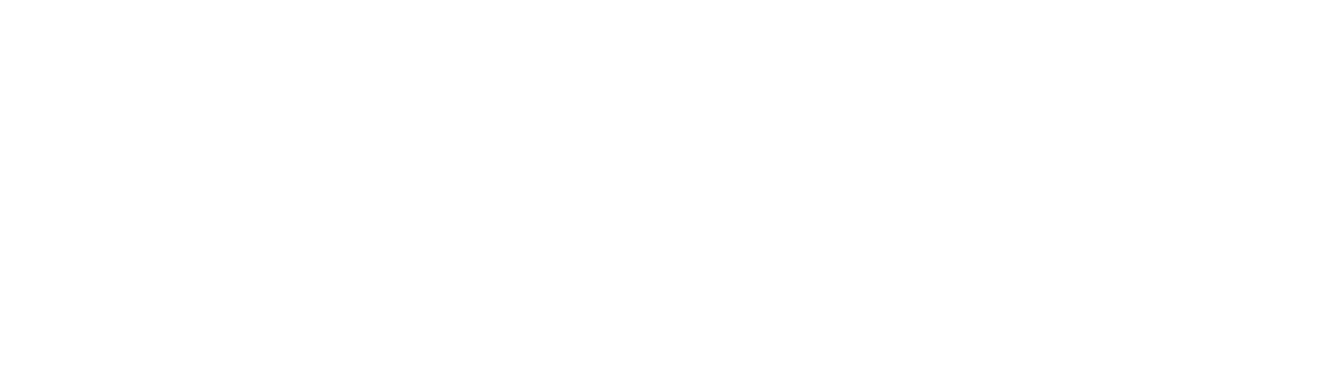
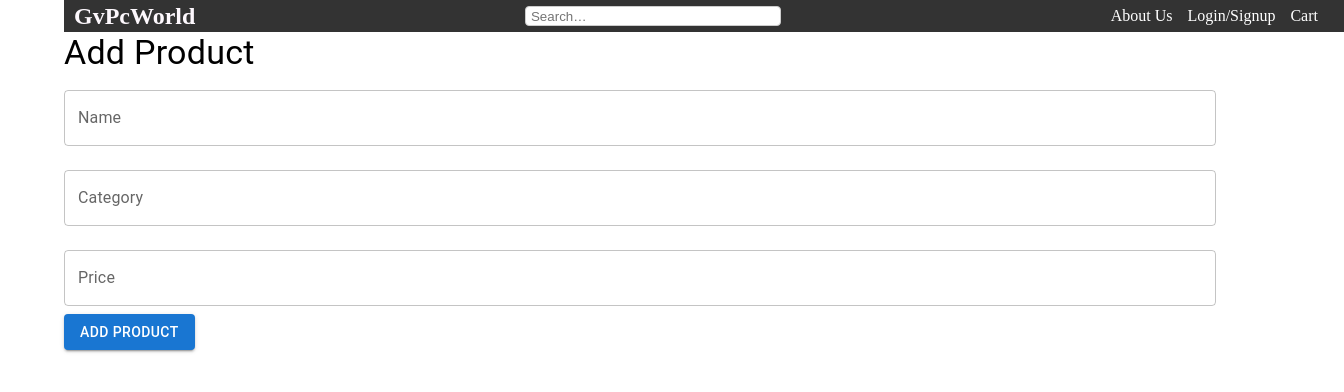
Before and after one commit to Gouranshvaishnavji/GvPcWorld-mern, a React (Vite) app in the folder client/: page /add in a window 1280 px wide. Before the commit this address had no page. Shown: the top 392 px of the page, 1344 px wide, since content can reach past the window. Built offline with nearby package versions, Linux system fonts and the light colour scheme.

Commit message:
this is the post request comit for our project

```diff
--- a/client/src/App.jsx
+++ b/client/src/App.jsx
@@ -5,6 +5,7 @@ import Login from './pages/Login';
 import AboutUS from './pages/AboutUS' ;
 import CustomPC from './pages/CustomPC' ;
 import ProductList from './Components/Footer/ProductList';
+import AddProduct from './Components/Footer/AddProduct';
 
 const App = () => (
   <Router>
@@ -14,6 +15,7 @@ const App = () => (
       <Route path="/about-us" element={<AboutUS />} />
       <Route path="/custom-pc" element={<CustomPC />} />
       <Route path="/product" element={<ProductList />} />
+      <Route path="/add" element={<AddProduct />} />
     </Routes>
   </Router>
 );
--- /dev/null
+++ b/client/src/Components/Footer/AddProduct.jsx
@@ -0,0 +1,66 @@
+import React, { useState } from 'react';
+import TopNav from '../TopNav/TopNav.jsx';
+import axios from 'axios';
+import { TextField, Button, Container, Typography } from '@mui/material';
+
+const AddProduct = () => {
+    const [name, setName] = useState('');
+    const [category, setCategory] = useState('');
+    const [price, setPrice] = useState('');
+    const [error, setError] = useState(null);
+    const [success, setSuccess] = useState('');
+
+    const handleSubmit = async (event) => {
+        event.preventDefault();
+        try {
+            await axios.post('http://localhost:5000/add', {
+                name,
+                category,
+                price: parseFloat(price)
+            });
+            setSuccess('Product added successfully!');
+            setName('');
+            setCategory('');
+            setPrice('');
+        } catch (err) {
+            setError(err.message);
+        }
+    };
+
+    return (
+
+        <Container>
+            <TopNav />
+            <Typography variant="h4">Add Product</Typography>
+            <form onSubmit={handleSubmit}>
+                <TextField
+                    label="Name"
+                    value={name}
+                    onChange={(e) => setName(e.target.value)}
+                    fullWidth
+                    margin="normal"
+                />
+                <TextField
+                    label="Category"
+                    value={category}
+                    onChange={(e) => setCategory(e.target.value)}
+                    fullWidth
+                    margin="normal"
+                />
+                <TextField
+                    label="Price"
+                    type="number"
+                    value={price}
+                    onChange={(e) => setPrice(e.target.value)}
+                    fullWidth
+                    margin="normal"
+                />
+                <Button type="submit" variant="contained" color="primary">Add Product</Button>
+            </form>
+            {error && <Typography color="error">{error}</Typography>}
+            {success && <Typography color="primary">{success}</Typography>}
+        </Container>
+    );
+};
+
+export default AddProduct;
```
Also changed, not shown: 1 other file (tests, documents, lock files or other folders).
